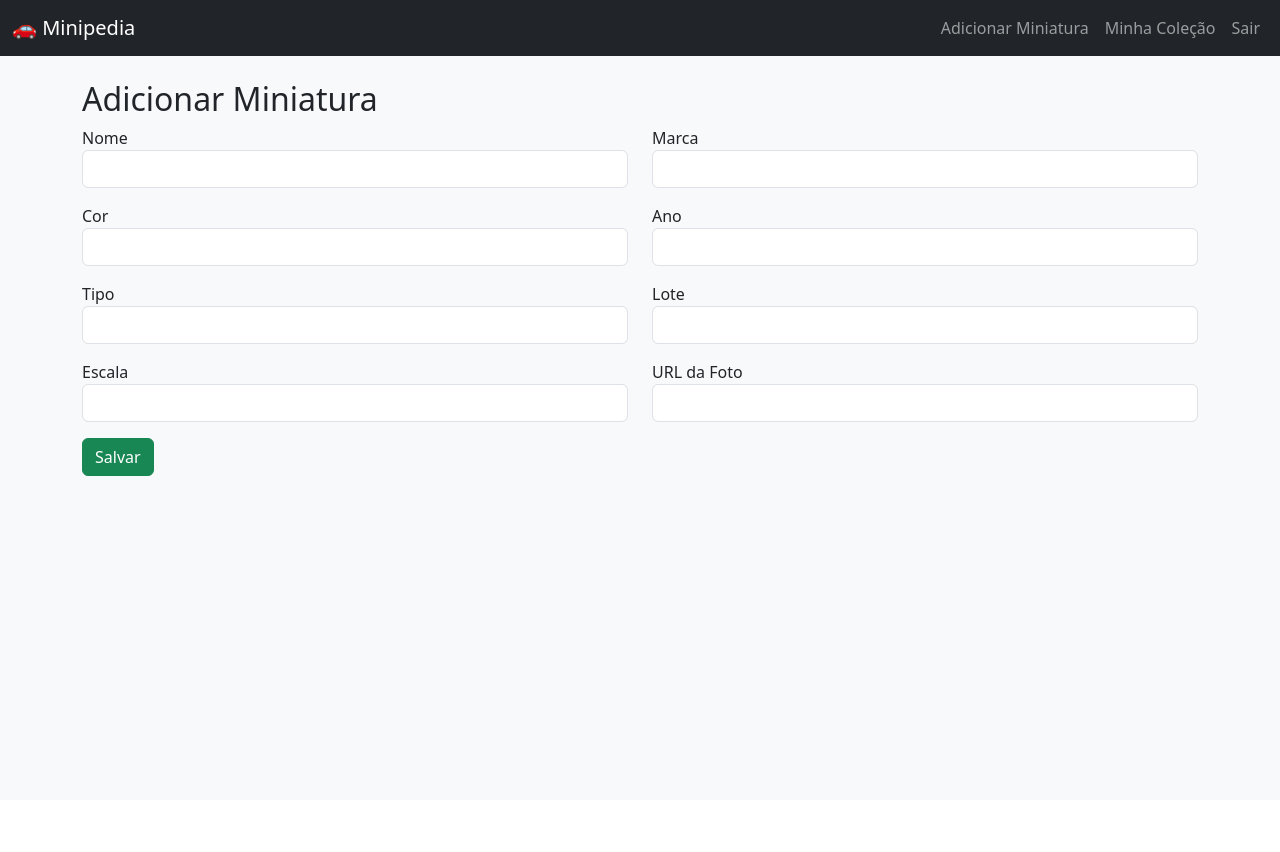
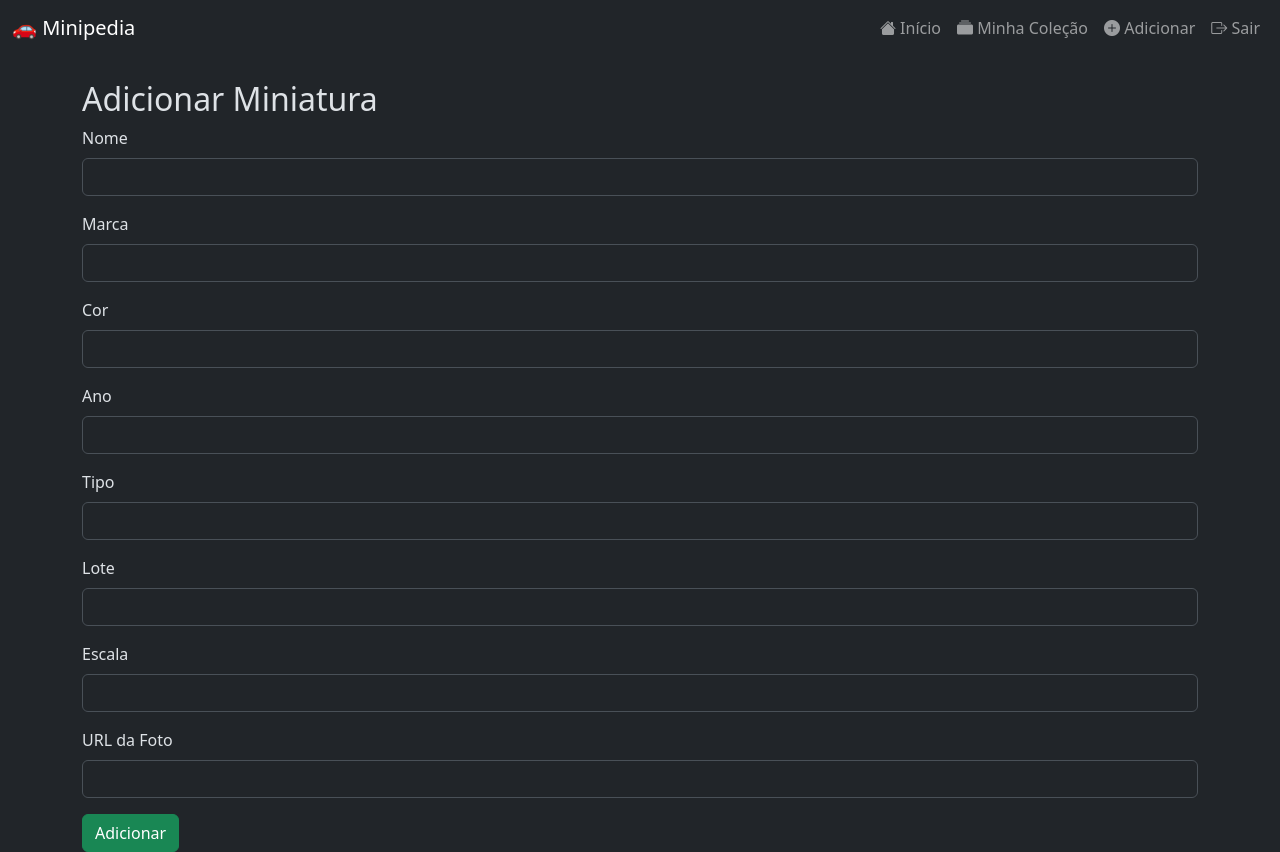
Before and after one commit to everaldodisco/minipedia, a Flask app: page /add in a window 1280 px wide. Before the commit the page ends 476 px from the top, so only its background shows below. Run offline with Flask 3, Linux system fonts and the light colour scheme; the visitor is signed in with stand-in values (Sample User, id 1).

Commit message:
versao 5.0

```diff
--- a/app.py
+++ b/app.py
@@ -1,26 +1,24 @@
-from flask import Flask, render_template, request, redirect, url_for, flash
+from flask import Flask, render_template, redirect, url_for, request, flash
 from flask_sqlalchemy import SQLAlchemy
-from flask_login import LoginManager, UserMixin, login_user, logout_user, login_required, current_user
+from flask_login import LoginManager, login_user, logout_user, login_required, UserMixin, current_user
 from werkzeug.security import generate_password_hash, check_password_hash
 import os
 
 app = Flask(__name__)
-app.secret_key = os.environ.get("SECRET_KEY", "dev")
-
-# Configuração do banco (Postgres no Render)
-app.config["SQLALCHEMY_DATABASE_URI"] = os.environ.get("DATABASE_URL", "sqlite:///db.sqlite3").replace("postgres://", "postgresql://")
-app.config["SQLALCHEMY_TRACK_MODIFICATIONS"] = False
+app.config['SECRET_KEY'] = 'minipedia-secret-key'
+app.config['SQLALCHEMY_DATABASE_URI'] = os.getenv("DATABASE_URL", "sqlite:///miniaturas.db")
+app.config['SQLALCHEMY_TRACK_MODIFICATIONS'] = False
 
 db = SQLAlchemy(app)
 login_manager = LoginManager(app)
 login_manager.login_view = "login"
 
-# Models
+# ---------------- MODELOS ----------------
 class User(UserMixin, db.Model):
     id = db.Column(db.Integer, primary_key=True)
     username = db.Column(db.String(150), unique=True, nullable=False)
-    password = db.Column(db.String(200), nullable=False)
-    miniaturas = db.relationship("Colecao", backref="user", lazy=True)
+    password = db.Column(db.String(150), nullable=False)
+    miniaturas = db.relationship("Miniatura", secondary="colecao", back_populates="colecionadores")
 
 class Miniatura(db.Model):
     id = db.Column(db.Integer, primary_key=True)
@@ -29,27 +27,26 @@ class Miniatura(db.Model):
     cor = db.Column(db.String(50))
     ano = db.Column(db.String(10))
     tipo = db.Column(db.String(100))
-    lote = db.Column(db.String(100))
+    lote = db.Column(db.String(50))
     escala = db.Column(db.String(50))
     url_foto = db.Column(db.String(300))
+    colecionadores = db.relationship("User", secondary="colecao", back_populates="miniaturas")
 
 class Colecao(db.Model):
     id = db.Column(db.Integer, primary_key=True)
-    user_id = db.Column(db.Integer, db.ForeignKey("user.id"), nullable=False)
-    miniatura_id = db.Column(db.Integer, db.ForeignKey("miniatura.id"), nullable=False)
-    miniatura = db.relationship("Miniatura", backref="colecoes")
-
-# Inicializar banco automaticamente
-with app.app_context():
-    db.create_all()
+    user_id = db.Column(db.Integer, db.ForeignKey("user.id"))
+    miniatura_id = db.Column(db.Integer, db.ForeignKey("miniatura.id"))
+    __table_args__ = (db.UniqueConstraint("user_id", "miniatura_id", name="uq_user_miniatura"),)
 
 @login_manager.user_loader
 def load_user(user_id):
     return User.query.get(int(user_id))
 
+# ---------------- ROTAS ----------------
 @app.route("/")
 def index():
-    return render_template("index.html")
+    miniaturas = Miniatura.query.all()
+    return render_template("index.html", miniaturas=miniaturas)
 
 @app.route("/register", methods=["GET", "POST"])
 def register():
@@ -57,13 +54,13 @@ def register():
         username = request.form.get("username")
         password = request.form.get("password")
         if User.query.filter_by(username=username).first():
-            flash("Usuário já existe!")
+            flash("Usuário já existe.", "danger")
             return redirect(url_for("register"))
         hashed_password = generate_password_hash(password, method="pbkdf2:sha256")
         new_user = User(username=username, password=hashed_password)
         db.session.add(new_user)
         db.session.commit()
-        flash("Conta criada com sucesso!")
+        flash("Cadastro realizado com sucesso!", "success")
         return redirect(url_for("login"))
     return render_template("register.html")
 
@@ -73,11 +70,11 @@ def login():
         username = request.form.get("username")
         password = request.form.get("password")
         user = User.query.filter_by(username=username).first()
-        if not user or not check_password_hash(user.password, password):
-            flash("Credenciais inválidas.")
-            return redirect(url_for("login"))
-        login_user(user)
-        return redirect(url_for("index"))
+        if user and check_password_hash(user.password, password):
+            login_user(user)
+            return redirect(url_for("index"))
+        else:
+            flash("Usuário ou senha inválidos.", "danger")
     return render_template("login.html")
 
 @app.route("/logout")
@@ -90,37 +87,40 @@ def logout():
 @login_required
 def add():
     if request.method == "POST":
-        nome = request.form.get("nome")
-        marca = request.form.get("marca")
-        cor = request.form.get("cor")
-        ano = request.form.get("ano")
-        tipo = request.form.get("tipo")
-        lote = request.form.get("lote")
-        escala = request.form.get("escala")
-        url_foto = request.form.get("url_foto")
-
-        mini = Miniatura(nome=nome, marca=marca, cor=cor, ano=ano,
-                         tipo=tipo, lote=lote, escala=escala, url_foto=url_foto)
+        mini = Miniatura(
+            nome=request.form.get("nome"),
+            marca=request.form.get("marca"),
+            cor=request.form.get("cor"),
+            ano=request.form.get("ano"),
+            tipo=request.form.get("tipo"),
+            lote=request.form.get("lote"),
+            escala=request.form.get("escala"),
+            url_foto=request.form.get("url_foto"),
+        )
         db.session.add(mini)
         db.session.commit()
-
-        # Impedir duplicados na coleção
-        if not Colecao.query.filter_by(user_id=current_user.id, miniatura_id=mini.id).first():
-            colecao = Colecao(user_id=current_user.id, miniatura_id=mini.id)
-            db.session.add(colecao)
-            db.session.commit()
-
-        flash("Miniatura adicionada à sua coleção!")
-        return redirect(url_for("colecao"))
-
+        flash("Miniatura adicionada com sucesso!", "success")
+        return redirect(url_for("index"))
     return render_template("add.html")
 
 @app.route("/colecao")
 @login_required
 def colecao():
-    colecao = Colecao.query.filter_by(user_id=current_user.id).all()
-    return render_template("colecao.html", colecao=colecao)
+    return render_template("colecao.html", miniaturas=current_user.miniaturas)
+
+@app.route("/add_to_colecao/<int:miniatura_id>")
+@login_required
+def add_to_colecao(miniatura_id):
+    mini = Miniatura.query.get_or_404(miniatura_id)
+    if mini not in current_user.miniaturas:
+        current_user.miniaturas.append(mini)
+        db.session.commit()
+        flash("Miniatura adicionada à sua coleção!", "success")
+    else:
+        flash("Essa miniatura já está na sua coleção!", "warning")
+    return redirect(url_for("colecao"))
 
 if __name__ == "__main__":
-    from waitress import serve
-    serve(app, host="0.0.0.0", port=int(os.environ.get("PORT", 5000)))
+    with app.app_context():
+        db.create_all()
+    app.run(debug=True)
--- a/templates/add.html
+++ b/templates/add.html
@@ -1,17 +1,15 @@
-{% extends "base.html" %}
+{% extends 'base.html' %}
 {% block content %}
 <h2>Adicionar Miniatura</h2>
-<form method="POST">
-  <div class="row">
-    <div class="col-md-6 mb-3"><label>Nome</label><input type="text" name="nome" class="form-control" required></div>
-    <div class="col-md-6 mb-3"><label>Marca</label><input type="text" name="marca" class="form-control" required></div>
-    <div class="col-md-6 mb-3"><label>Cor</label><input type="text" name="cor" class="form-control" required></div>
-    <div class="col-md-6 mb-3"><label>Ano</label><input type="text" name="ano" class="form-control" required></div>
-    <div class="col-md-6 mb-3"><label>Tipo</label><input type="text" name="tipo" class="form-control" required></div>
-    <div class="col-md-6 mb-3"><label>Lote</label><input type="text" name="lote" class="form-control" required></div>
-    <div class="col-md-6 mb-3"><label>Escala</label><input type="text" name="escala" class="form-control" required></div>
-    <div class="col-md-6 mb-3"><label>URL da Foto</label><input type="text" name="url_foto" class="form-control"></div>
-  </div>
-  <button type="submit" class="btn btn-success">Salvar</button>
+<form method="post">
+  <div class="mb-3"><label class="form-label">Nome</label><input name="nome" class="form-control"></div>
+  <div class="mb-3"><label class="form-label">Marca</label><input name="marca" class="form-control"></div>
+  <div class="mb-3"><label class="form-label">Cor</label><input name="cor" class="form-control"></div>
+  <div class="mb-3"><label class="form-label">Ano</label><input name="ano" class="form-control"></div>
+  <div class="mb-3"><label class="form-label">Tipo</label><input name="tipo" class="form-control"></div>
+  <div class="mb-3"><label class="form-label">Lote</label><input name="lote" class="form-control"></div>
+  <div class="mb-3"><label class="form-label">Escala</label><input name="escala" class="form-control"></div>
+  <div class="mb-3"><label class="form-label">URL da Foto</label><input name="url_foto" class="form-control"></div>
+  <button type="submit" class="btn btn-success">Adicionar</button>
 </form>
 {% endblock %}
--- a/templates/base.html
+++ b/templates/base.html
@@ -1,40 +1,46 @@
-<!DOCTYPE html>
-<html lang="pt-br">
+<!doctype html>
+<html lang="pt-br" data-bs-theme="dark">
   <head>
-  <meta charset="UTF-8">
-  <meta name="viewport" content="width=device-width, initial-scale=1.0">
+    <meta charset="utf-8">
+    <meta name="viewport" content="width=device-width, initial-scale=1">
     <title>Minipedia</title>
-  <link href="https://cdn.jsdelivr.net/npm/bootstrap@5.3.2/dist/css/bootstrap.min.css" rel="stylesheet">
-  <link href="https://cdn.jsdelivr.net/npm/bootstrap-icons@1.11.1/font/bootstrap-icons.css" rel="stylesheet">
-  <link href="https://cdnjs.cloudflare.com/ajax/libs/animate.css/4.1.1/animate.min.css" rel="stylesheet">
-  <link href="{{ url_for('static', filename='css/style.css') }}" rel="stylesheet">
+    <link href="https://cdn.jsdelivr.net/npm/bootstrap@5.3.3/dist/css/bootstrap.min.css" rel="stylesheet">
+    <link href="https://cdn.jsdelivr.net/npm/bootstrap-icons@1.11.3/font/bootstrap-icons.css" rel="stylesheet">
   </head>
   <body>
-<nav class="navbar navbar-expand-lg navbar-dark bg-dark mb-4">
+    <nav class="navbar navbar-expand-lg navbar-dark bg-dark">
       <div class="container-fluid">
         <a class="navbar-brand" href="{{ url_for('index') }}">🚗 Minipedia</a>
-    <div class="collapse navbar-collapse">
+        <button class="navbar-toggler" type="button" data-bs-toggle="collapse" data-bs-target="#navbarNav">
+          <span class="navbar-toggler-icon"></span>
+        </button>
+        <div class="collapse navbar-collapse" id="navbarNav">
           <ul class="navbar-nav ms-auto">
+            <li class="nav-item"><a class="nav-link" href="{{ url_for('index') }}"><i class="bi bi-house-fill"></i> Início</a></li>
+            <li class="nav-item"><a class="nav-link" href="{{ url_for('colecao') }}"><i class="bi bi-collection-fill"></i> Minha Coleção</a></li>
+            <li class="nav-item"><a class="nav-link" href="{{ url_for('add') }}"><i class="bi bi-plus-circle-fill"></i> Adicionar</a></li>
             {% if current_user.is_authenticated %}
-        <li class="nav-item"><a class="nav-link" href="{{ url_for('add') }}">Adicionar Miniatura</a></li>
-        <li class="nav-item"><a class="nav-link" href="{{ url_for('colecao') }}">Minha Coleção</a></li>
-        <li class="nav-item"><a class="nav-link" href="{{ url_for('logout') }}">Sair</a></li>
+              <li class="nav-item"><a class="nav-link" href="{{ url_for('logout') }}"><i class="bi bi-box-arrow-right"></i> Sair</a></li>
             {% else %}
-        <li class="nav-item"><a class="nav-link" href="{{ url_for('login') }}">Login</a></li>
-        <li class="nav-item"><a class="nav-link" href="{{ url_for('register') }}">Registrar</a></li>
+              <li class="nav-item"><a class="nav-link" href="{{ url_for('login') }}"><i class="bi bi-box-arrow-in-right"></i> Entrar</a></li>
             {% endif %}
           </ul>
         </div>
       </div>
     </nav>
-
-<div class="container">
-  {% with messages = get_flashed_messages() %}
+    <div class="container mt-4">
+      {% with messages = get_flashed_messages(with_categories=true) %}
         {% if messages %}
-      <div class="alert alert-info">{{ messages[0] }}</div>
+          {% for category, message in messages %}
+            <div class="alert alert-{{ category }} alert-dismissible fade show" role="alert">
+              {{ message }}
+              <button type="button" class="btn-close" data-bs-dismiss="alert"></button>
+            </div>
+          {% endfor %}
         {% endif %}
       {% endwith %}
       {% block content %}{% endblock %}
     </div>
+    <script src="https://cdn.jsdelivr.net/npm/bootstrap@5.3.3/dist/js/bootstrap.bundle.min.js"></script>
   </body>
 </html>
```
Also changed, not shown: templates/colecao.html (+8 -11 lines), templates/index.html (+6 -11 lines), templates/login.html (+5 -11 lines), templates/register.html (+4 -10 lines). Lines whose indentation alone changed are shown as unchanged.
